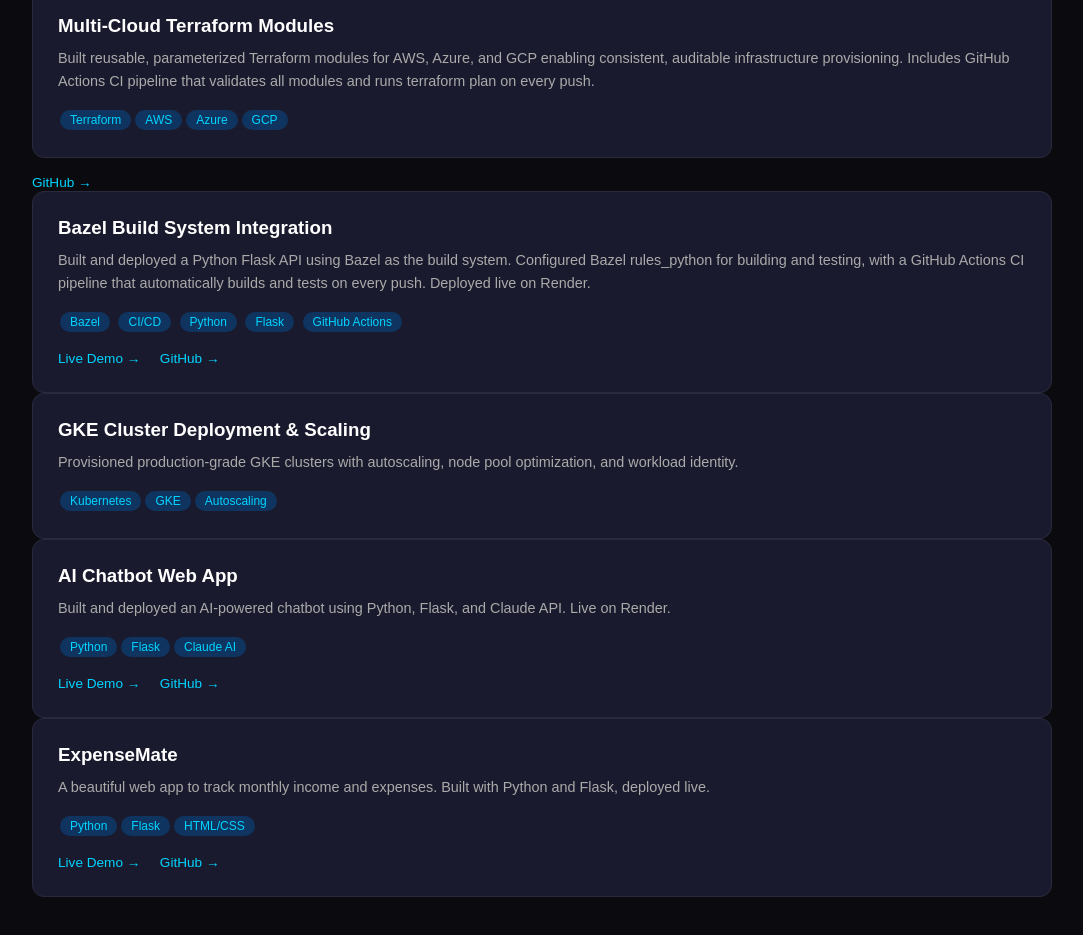
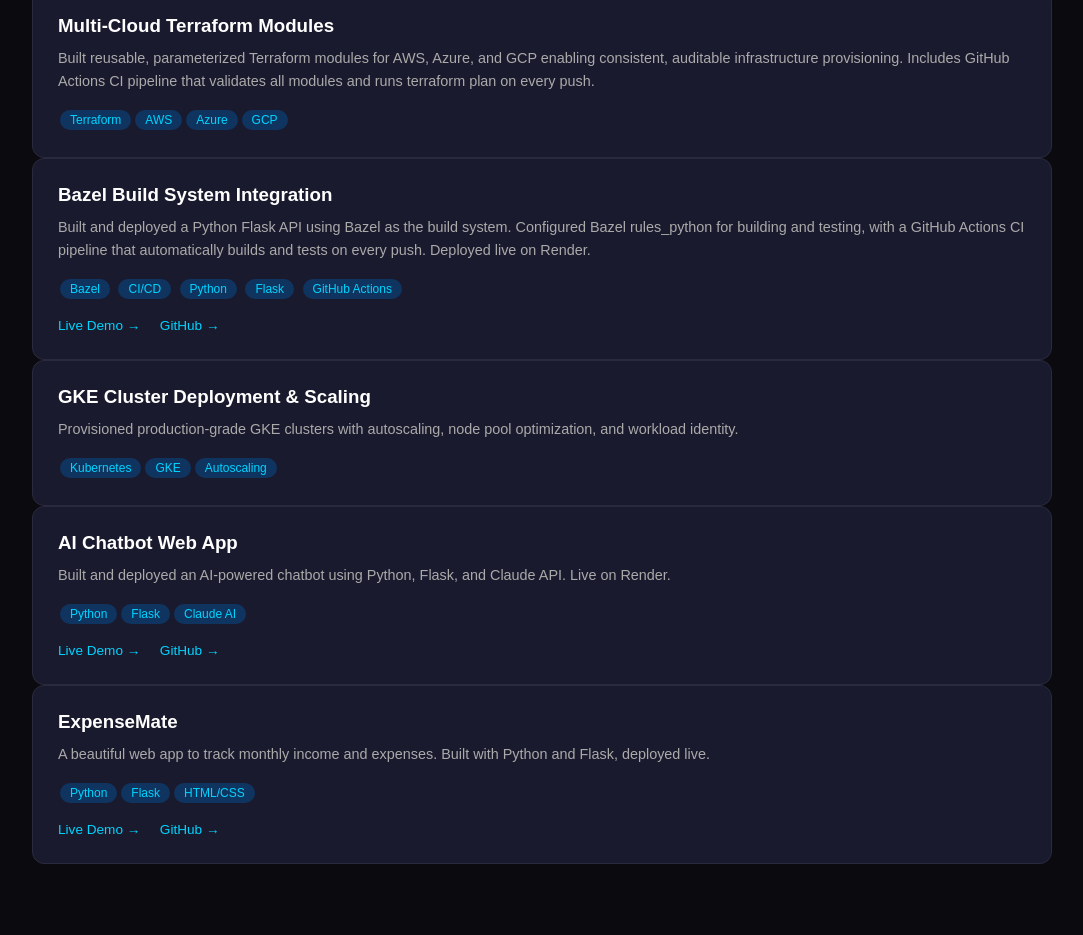
Before and after one commit to ayindeyusuf1999-max/30-Days-Of-Python, a plain HTML site: page index.html in a window 1280 px wide. Shown: the part 2799-3734 px from the top of the page, without its empty margins (98-1181 px from the left). Drawn offline with Linux system fonts and the light colour scheme.

```diff
--- a/index.html
+++ b/index.html
@@ -467,9 +467,6 @@
             <div><span class="tag">Terraform</span><span class="tag">AWS</span><span class="tag">Azure</span><span
                     class="tag">GCP</span></div>
         </div>
-        <div class="project-links">
-            <a href="https://github.com/ayindeyusuf1999-max/multi-cloud-terraform" target="_blank">GitHub →</a>
-        </div>
 
         <div class="project-card">
             <h3>Bazel Build System Integration</h3>
```
